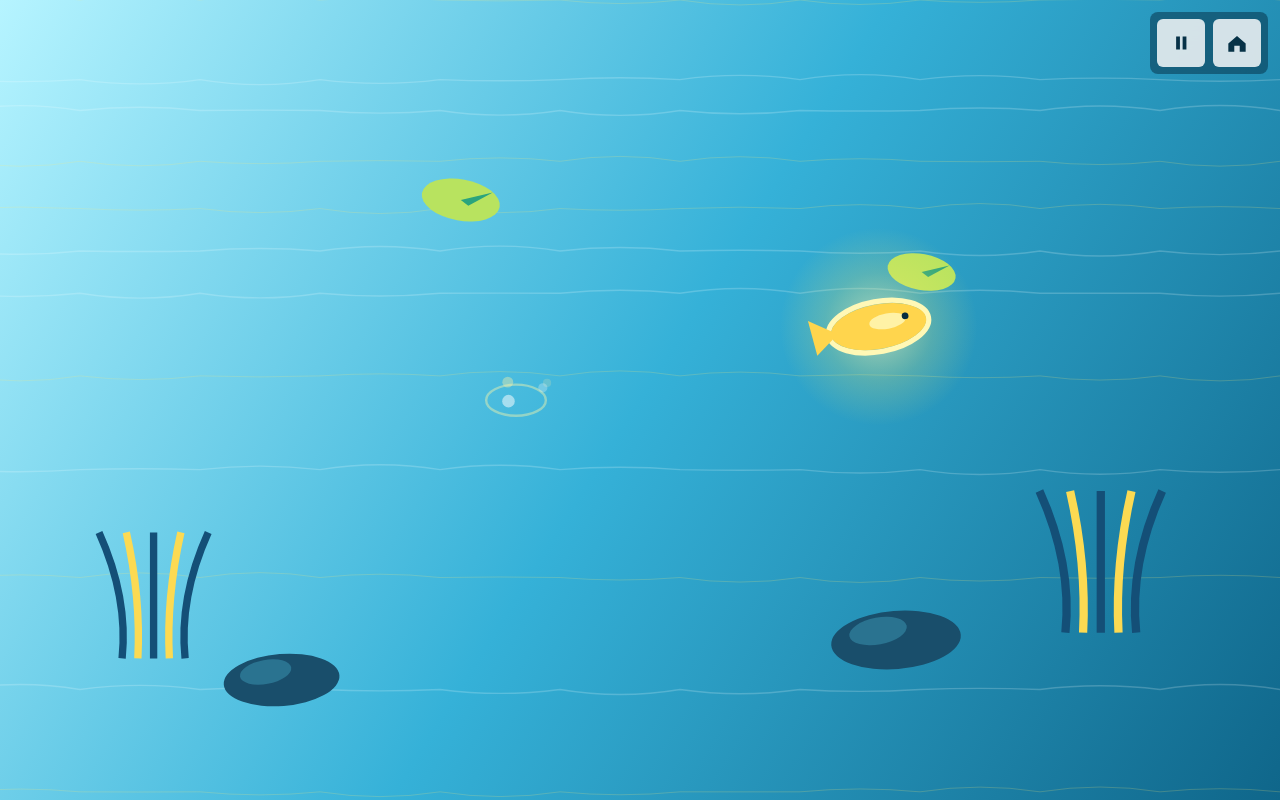
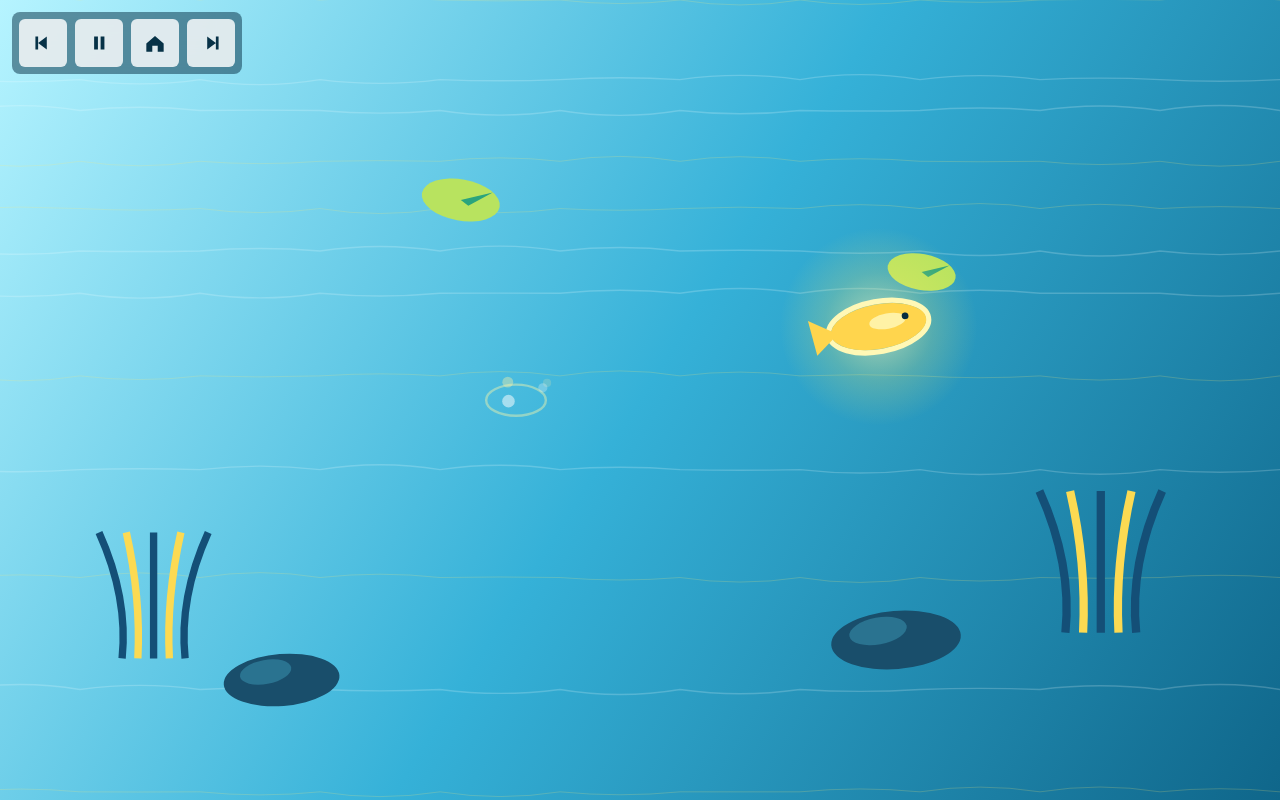
Before and after one commit to eureka-wr/CatTV, a React (Vite) app: page / in a window 1280 px wide. Both pictures are taken after a click on the button 302 px from the left and 400 px from the top of the page. Built offline with nearby package versions, Linux system fonts and the light colour scheme.

Commit message:
Add in-game navigation controls

```diff
--- a/src/App.css
+++ b/src/App.css
@@ -360,7 +360,7 @@ legend {
 .game-controls {
   position: fixed;
   top: max(12px, env(safe-area-inset-top));
-  right: max(12px, env(safe-area-inset-right));
+  left: max(12px, env(safe-area-inset-left));
   display: flex;
   gap: 8px;
   align-items: center;
@@ -466,8 +466,7 @@ dd {
 
   .game-controls {
     left: max(10px, env(safe-area-inset-left));
-    right: max(10px, env(safe-area-inset-right));
-    justify-content: flex-end;
+    justify-content: flex-start;
   }
 
   .game-controls button {
--- a/src/App.tsx
+++ b/src/App.tsx
@@ -6,6 +6,7 @@ import { DEFAULT_SETTINGS } from './game/session'
 import './App.css'
 
 type Screen = 'lobby' | 'game'
+const gameOrder: GameId[] = ['fish', 'mouse', 'dragonfly']
 
 function App() {
   const [screen, setScreen] = useState<Screen>('lobby')
@@ -25,6 +26,16 @@ function App() {
     setScreen('lobby')
   }, [])
 
+  const switchGame = useCallback((direction: -1 | 1) => {
+    setPaused(false)
+    setSelectedGame((currentGame) => {
+      const currentIndex = Math.max(0, gameOrder.indexOf(currentGame ?? 'fish'))
+      const nextIndex =
+        (currentIndex + direction + gameOrder.length) % gameOrder.length
+      return gameOrder[nextIndex]
+    })
+  }, [])
+
   if (screen === 'game' && selectedGame) {
     return (
       <GameCanvas
@@ -34,6 +45,8 @@ function App() {
         onLanguageChange={setLanguage}
         paused={paused}
         onPauseToggle={() => setPaused((value) => !value)}
+        onPreviousGame={() => switchGame(-1)}
+        onNextGame={() => switchGame(1)}
         onStop={stopGame}
       />
     )
--- a/src/components/GameCanvas.tsx
+++ b/src/components/GameCanvas.tsx
@@ -20,6 +20,8 @@ type Props = {
   onLanguageChange: (language: Language) => void
   paused: boolean
   onPauseToggle: () => void
+  onPreviousGame: () => void
+  onNextGame: () => void
   onStop: (stats: SessionStats) => void
 }
 
@@ -741,6 +743,8 @@ export function GameCanvas({
   onLanguageChange: _onLanguageChange,
   paused,
   onPauseToggle,
+  onPreviousGame,
+  onNextGame,
   onStop,
 }: Props) {
   const canvasRef = useRef<HTMLCanvasElement | null>(null)
@@ -1089,6 +1093,11 @@ export function GameCanvas({
         onPointerDown={handlePointerDown}
       />
       <div className="game-controls" aria-label={t.ownerControls}>
+        <button className="icon-control" type="button" onClick={onPreviousGame} aria-label="previous game">
+          <svg viewBox="0 0 48 48" aria-hidden="true">
+            <path d="M15 24 31 12v24zM10 12h5v24h-5z" />
+          </svg>
+        </button>
         <button className="icon-control" type="button" onClick={onPauseToggle} aria-label={t.pauseGame}>
           {paused ? (
             <svg viewBox="0 0 48 48" aria-hidden="true">
@@ -1112,6 +1121,11 @@ export function GameCanvas({
             <path d="M8 25 24 11l16 14v15H29V29H19v11H8z" />
           </svg>
         </button>
+        <button className="icon-control" type="button" onClick={onNextGame} aria-label="next game">
+          <svg viewBox="0 0 48 48" aria-hidden="true">
+            <path d="M33 24 17 12v24zM33 12h5v24h-5z" />
+          </svg>
+        </button>
       </div>
     </main>
   )
```
